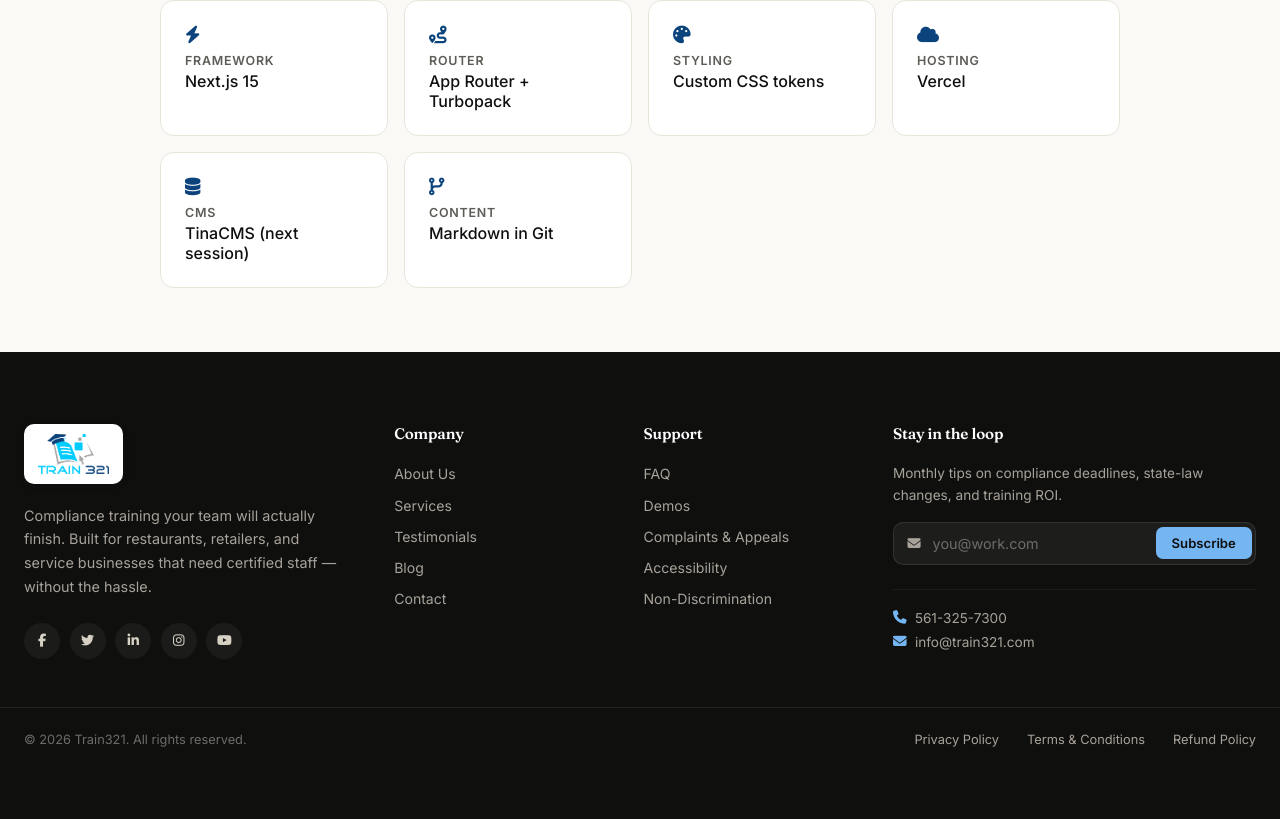
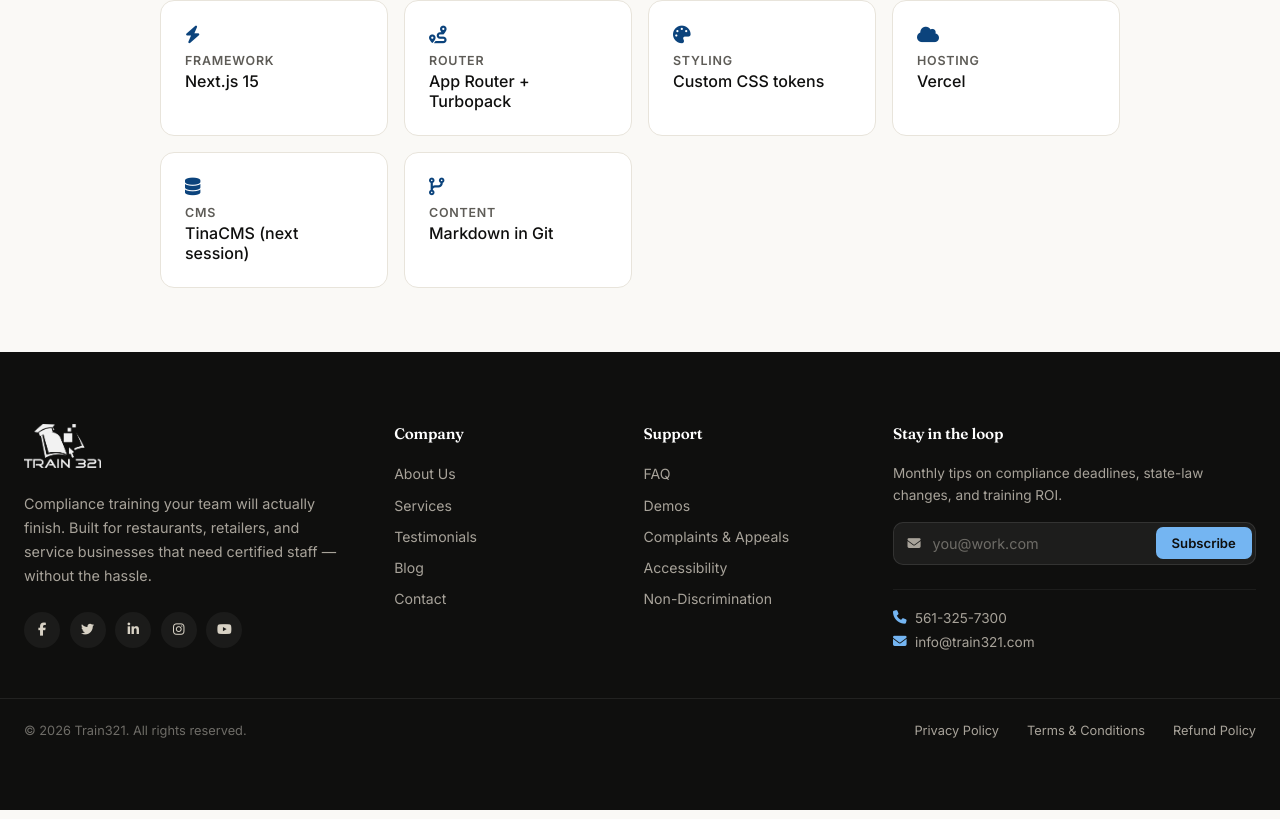
Before and after one commit to Train-321/train321-marketing, a Next.js app: page / in a window 1280 px wide. Shown: the part 1961-2780 px from the top of the page. Built offline with nearby package versions, Linux system fonts and the light colour scheme; no server answers.

Commit message:
Footer logo: drop white pill, use CSS filter to render PNG as solid white

```diff
--- a/components/SiteFooter.css
+++ b/components/SiteFooter.css
@@ -18,22 +18,17 @@
   display: inline-flex;
   align-items: center;
   text-decoration: none;
-  background: #ffffff;
-  padding: 0.6rem 0.9rem;
-  border-radius: 10px;
-  box-shadow: 0 2px 6px rgba(0, 0, 0, 0.15);
-  transition: transform 140ms ease, box-shadow 140ms ease;
-}
-.t321-mkt-footer__logo:hover {
-  transform: translateY(-1px);
-  box-shadow: 0 4px 10px rgba(0, 0, 0, 0.2);
 }
 .t321-mkt-footer__logo img {
-  height: 40px;
+  height: 44px;
   width: auto;
   display: block;
   object-fit: contain;
+  filter: brightness(0) invert(1);
+  opacity: 0.95;
+  transition: opacity 140ms ease;
 }
+.t321-mkt-footer__logo:hover img { opacity: 1; }
 
 .t321-mkt-footer__tagline {
   margin: 1.25rem 0 1.5rem;
```
